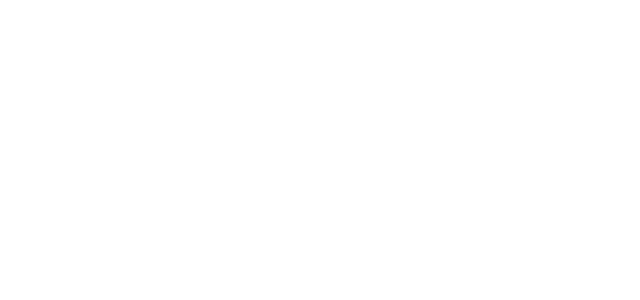
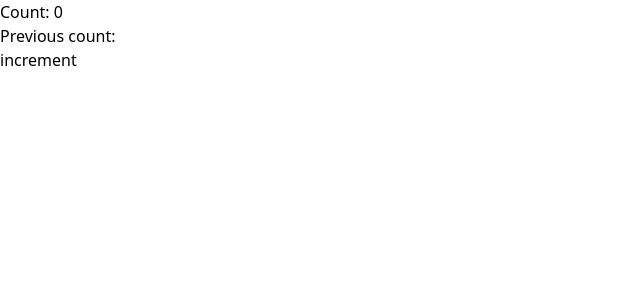
Before and after one commit to suriya-a9/react-study, a React (Create React App) app: page /use-ref in a window 1280 px wide. Before the commit this address had no page. Shown: the top 300 px of the page, without its empty margins (0-640 px from the left). Built offline with nearby package versions, Linux system fonts and the light colour scheme.

Commit message:
after changes

```diff
--- a/src/App.js
+++ b/src/App.js
@@ -9,6 +9,7 @@
 import State from "./pages/State";
 import MountExample from "./pages/UseEffect";
 import Cart from "./pages/Cart";
+import UseRef from "./pages/UseRef";
 
 function App() {
   return (
@@ -23,6 +24,7 @@
       <Route path="/state" element={<State />} />
       <Route path="/use-effect" element={<MountExample />} />
       <Route path="/cart" element={<Cart />} />
+      <Route path="/use-ref" element={<UseRef />} />
     </Routes>
   );
 }
--- /dev/null
+++ b/src/pages/UseRef.js
@@ -0,0 +1,174 @@
+// When the page loads → input should auto-focus & When user clicks a button → page scrolls to a specific section
+
+// import { useRef, useEffect } from "react";
+
+// const UseRef = () => {
+//     const inputRef = useRef();
+//     const sectionRef = useRef();
+
+//     useEffect(() => {
+//         inputRef.current.focus();
+//     }, []);
+
+//     const scrollToView = () => {
+//         sectionRef.current.scrollIntoView({ behavior: 'smooth' });
+//     }
+
+//     return (
+//         <div>
+//             <input
+//                 ref={inputRef}
+//                 type="text"
+//             />
+//             <br />
+//             <button onClick={scrollToView}>Scroll to the section</button>
+//             <div style={{ height: '800px' }}></div>
+//             <div ref={sectionRef}>This is the section</div>
+//         </div>
+//     )
+// }
+
+// export default UseRef;
+
+
+// Login Form with Auto-Focus + Validation
+
+
+// import { useRef } from "react";
+
+// const UseRef = () => {
+//     const EmailRef = useRef();
+//     const PasswordRef = useRef();
+
+//     const hanldeSubmit = (e) => {
+//         e.preventDefault();
+//         const email = EmailRef.current.value;
+//         const password = PasswordRef.current.value;
+
+//         if (!email) {
+//             EmailRef.current.style.border = "1px solid red";
+//             EmailRef.current.focus();
+//             alert("Email required");
+//             return;
+//         }
+
+//         if (!password) {
+//             PasswordRef.current.style.border = "1px solid red"
+//             PasswordRef.current.focus();
+//             alert("Email required");
+//             return;
+//         }
+
+//         alert("Form submitted");
+//     }
+
+//     return (
+//         <div>
+//             <input
+//                 ref={EmailRef}
+//                 type="email"
+//             />
+//             <input
+//                 ref={PasswordRef}
+//                 type="password"
+//             />
+//             <button onClick={hanldeSubmit}>Submit</button>
+//         </div>
+//     )
+// }
+
+// export default UseRef;
+
+
+// Open / Close Modal using useRef
+
+// import { useRef } from "react";
+
+// const UseRef = () => {
+//     const modalRef = useRef();
+
+//     const openModal = () => {
+//         modalRef.current.style.display = "block";
+//     };
+
+//     const closeModal = () => {
+//         modalRef.current.style.display = "none";
+//     };
+
+//     return (
+//         <div>
+//             <button onClick={openModal}>Open modal</button>
+//             <div style={{
+//                 display: 'none',
+//                 position: 'fixed',
+//                 top: '30%',
+//                 left: '30%'
+//             }}>
+//                 <p>This is the modal</p>
+//                 <button onClick={closeModal}>Close</button>
+//             </div>
+//         </div>
+//     )
+// }
+
+// export default UseRef;
+
+// Using useRef for Timers
+
+// import { useRef, useState } from "react";
+
+// function TimerExample() {
+//     const timerRef = useRef(null);
+//     const [count, setCount] = useState(0);
+
+//     const startTimer = () => {
+//         if (timerRef.current) return;
+
+//         timerRef.current = setInterval(() => {
+//             setCount((prev) => prev + 1);
+//         }, 1000);
+//     };
+
+//     const stopTimer = () => {
+//         clearInterval(timerRef.current);
+//         timerRef.current = null;
+//     };
+
+//     return (
+//         <div>
+//             <h2>Count: {count}</h2>
+
+//             <button onClick={startTimer}>Start</button>
+//             <button onClick={stopTimer}>Stop</button>
+//         </div>
+//     );
+// }
+
+// export default TimerExample;
+
+
+// Using useRef to store previous value
+
+import { useRef, useState, useEffect } from "react";
+
+const UseRef = () => {
+    const [count, setCount] = useState(0);
+    const prevCount = useRef();
+    useEffect(() => {
+        prevCount.current = count;
+    }, [count]);
+
+    const increment = () => {
+        setCount(count + 1);
+    }
+
+    return (
+        <div>
+            <p>Count: {count}</p>
+            <p>Previous count: {prevCount.current}</p>
+            <button onClick={increment}>increment</button>
+        </div>
+    )
+}
+
+export default UseRef;
```
